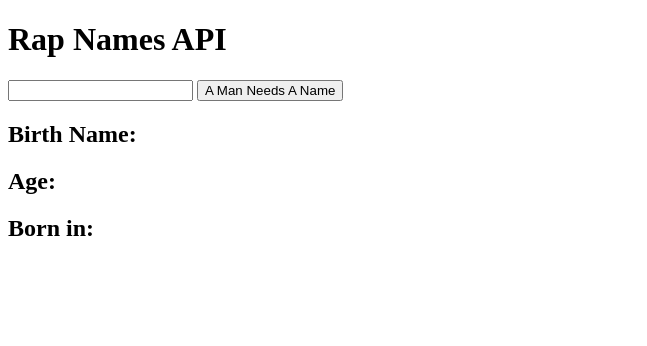
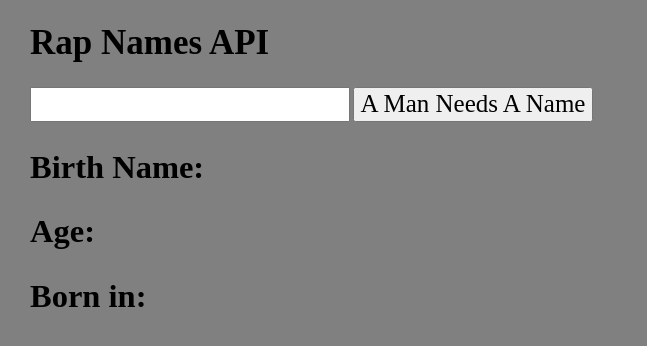
Before and after one commit to robertlent/rap-names-api, a website: page index.html in a window 1280 px wide. Shown: the whole page, without its empty margins (0-647 px from the left). Drawn offline with Linux system fonts and the light colour scheme.

Commit message:
link stylesheets

```diff
--- a/index.html
+++ b/index.html
@@ -5,7 +5,12 @@
     <meta charset="UTF-8">
     <meta http-equiv="X-UA-Compatible" content="IE=edge">
     <meta name="viewport" content="width=device-width, initial-scale=1.0">
+
     <title>Rap Names API</title>
+
+    <link rel="icon" href="data:,"> <!-- stops 'missing favicon' error in console -->
+	<link rel="stylesheet" href="css/normalize.css">
+	<link rel="stylesheet" href="css/style.css">
 </head>
 
 <body>
```
